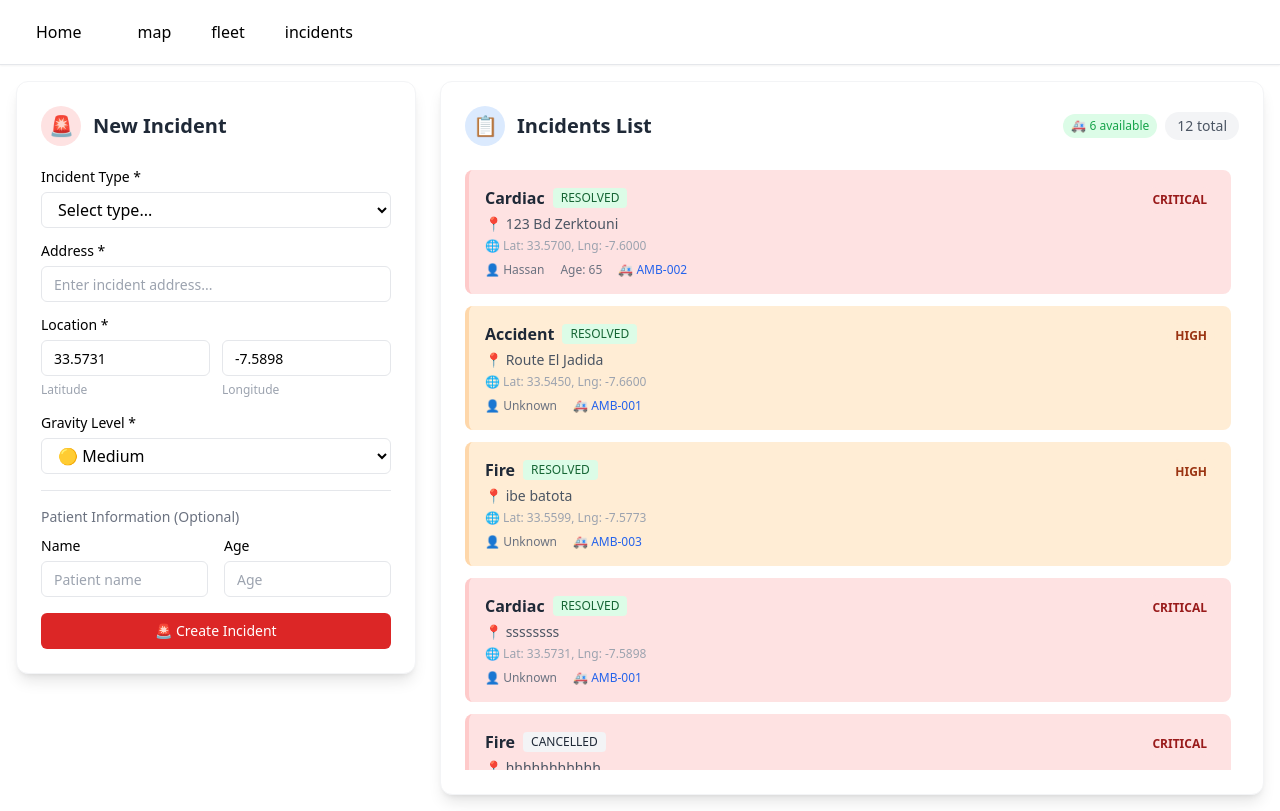
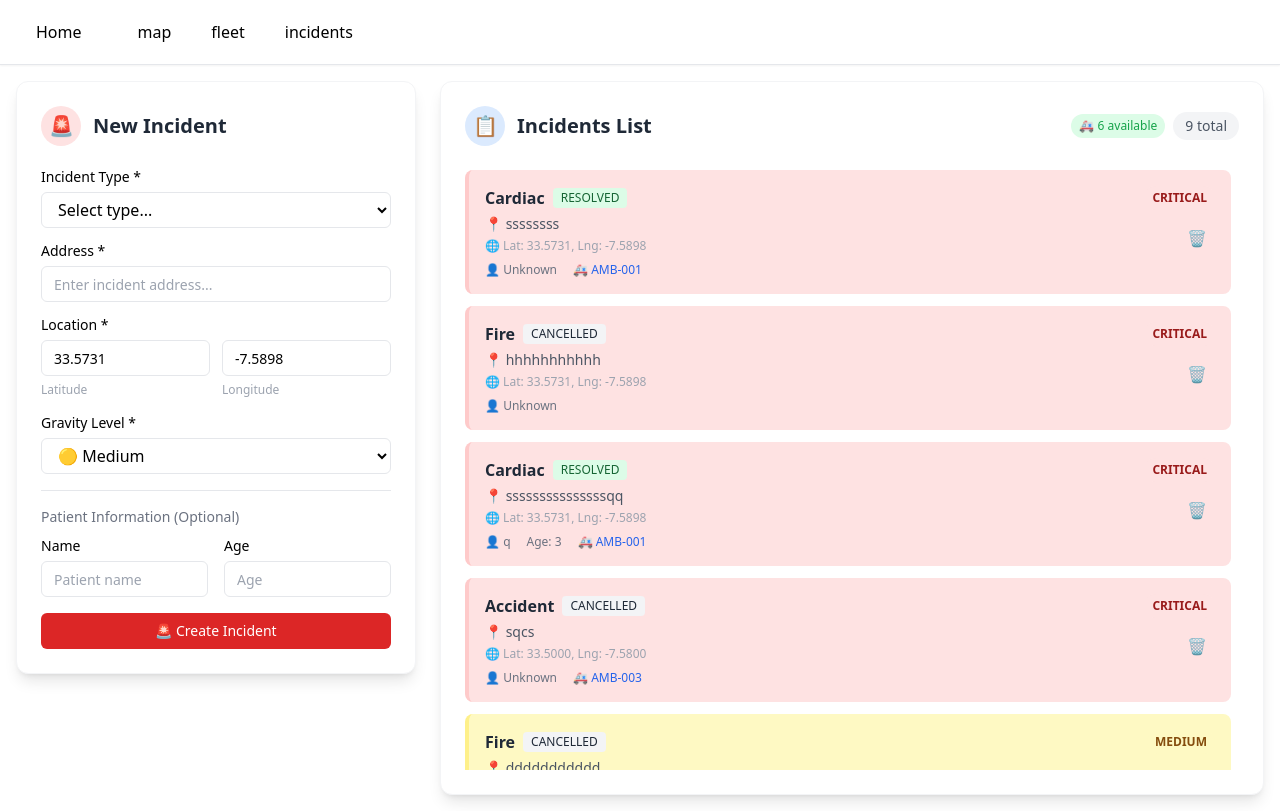
Before and after one commit to Smailnajim/ResQ, a React (Vite) app: page /incidents in a window 1280 px wide. Built offline with nearby package versions, Linux system fonts and the light colour scheme; data requests are answered from the project's data file.

Commit message:
remove incidents

```diff
--- a/db.json
+++ b/db.json
@@ -138,57 +138,6 @@
     }
   ],
   "incidents": [
-    {
-      "id": "101",
-      "type": "Cardiac",
-      "address": "123 Bd Zerktouni",
-      "location": {
-        "lat": 33.57,
-        "lng": -7.6
-      },
-      "gravity": "CRITICAL",
-      "status": "RESOLVED",
-      "patient": {
-        "name": "Hassan",
-        "age": 65
-      },
-      "AmbulanceId": 2,
-      "createdAt": "2025-11-26T12:00:00Z"
-    },
-    {
-      "id": "102",
-      "type": "Accident",
-      "address": "Route El Jadida",
-      "location": {
-        "lat": 33.545,
-        "lng": -7.66
-      },
-      "gravity": "HIGH",
-      "status": "RESOLVED",
-      "patient": {
-        "name": "Unknown",
-        "age": null
-      },
-      "AmbulanceId": 1,
-      "createdAt": "2025-11-26T14:30:00Z"
-    },
-    {
-      "id": "391b",
-      "type": "Fire",
-      "address": "ibe batota",
-      "location": {
-        "lat": 33.559933571623084,
-        "lng": -7.577298484391981
-      },
-      "gravity": "HIGH",
-      "status": "RESOLVED",
-      "patient": {
-        "name": "Unknown",
-        "age": null
-      },
-      "AmbulanceId": "3",
-      "createdAt": "2025-12-05T15:19:35.568Z"
-    },
     {
       "id": "cf9b",
       "type": "Cardiac",
--- a/src/pages/incidents.tsx
+++ b/src/pages/incidents.tsx
@@ -125,6 +125,39 @@ export default function Incidents() {
             console.error("Error updating incident status:", error);
         } finally {
             setUpdatingStatus(null);
+        }
+    };
+
+    // Delete incident
+    const [deleting, setDeleting] = useState<string | number | null>(null);
+
+    const deleteIncident = async (incident: Incident) => {
+        if (!confirm(`Are you sure you want to delete this incident at ${incident.address}?`)) {
+            return;
+        }
+
+        setDeleting(incident.id);
+        try {
+            // If incident has ambulance and is active, free the ambulance first
+            if (incident.AmbulanceId && (incident.status === "IN_PROGRESS" || incident.status === "PENDING")) {
+                await fetch(`http://localhost:5000/ambulances/${incident.AmbulanceId}`, {
+                    method: "PATCH",
+                    headers: { "Content-Type": "application/json" },
+                    body: JSON.stringify({ status: "AVAILABLE" }),
+                });
+            }
+
+            // Delete the incident
+            await fetch(`http://localhost:5000/incidents/${incident.id}`, {
+                method: "DELETE",
+            });
+
+            await fetchIncidents();
+            await fetchAmbulances();
+        } catch (error) {
+            console.error("Error deleting incident:", error);
+        } finally {
+            setDeleting(null);
         }
     };
 
@@ -323,10 +356,18 @@ export default function Incidents() {
                                                 </div>
                                             )}
                                         </div>
-                                        <div className="text-right">
+                                        <div className="text-right flex flex-col items-end gap-2">
                                             <span className={`px-2 py-1 rounded-full text-xs font-bold ${getGravityColor(incident.gravity)}`}>
                                                 {incident.gravity}
                                             </span>
+                                            <button
+                                                onClick={() => deleteIncident(incident)}
+                                                disabled={deleting === incident.id}
+                                                className="p-2 text-gray-400 hover:text-red-500 hover:bg-red-50 rounded-lg transition-colors disabled:opacity-50"
+                                                title="Delete incident"
+                                            >
+                                                {deleting === incident.id ? "..." : "🗑️"}
+                                            </button>
                                         </div>
                                     </div>
                                 </div>
```
